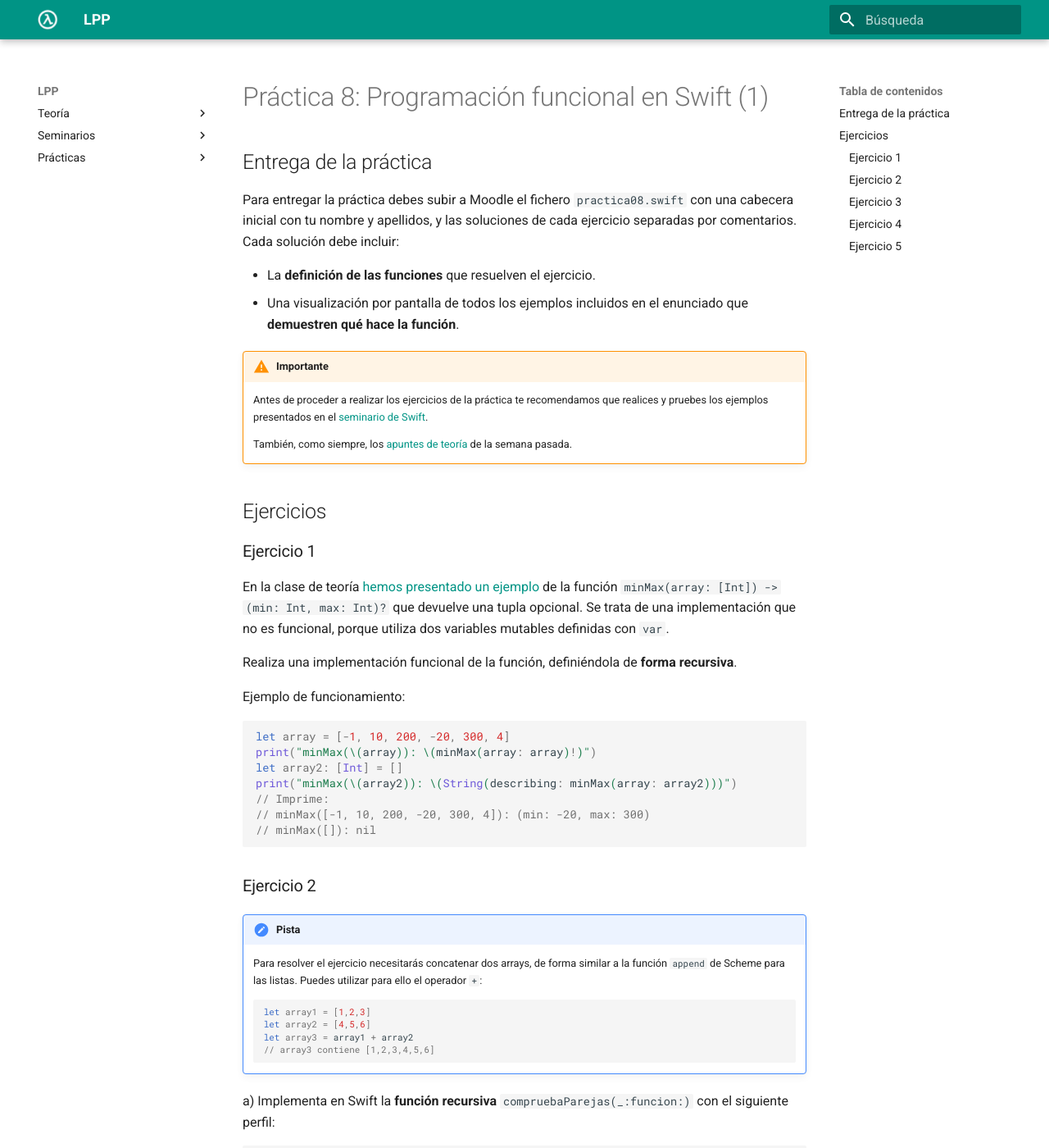
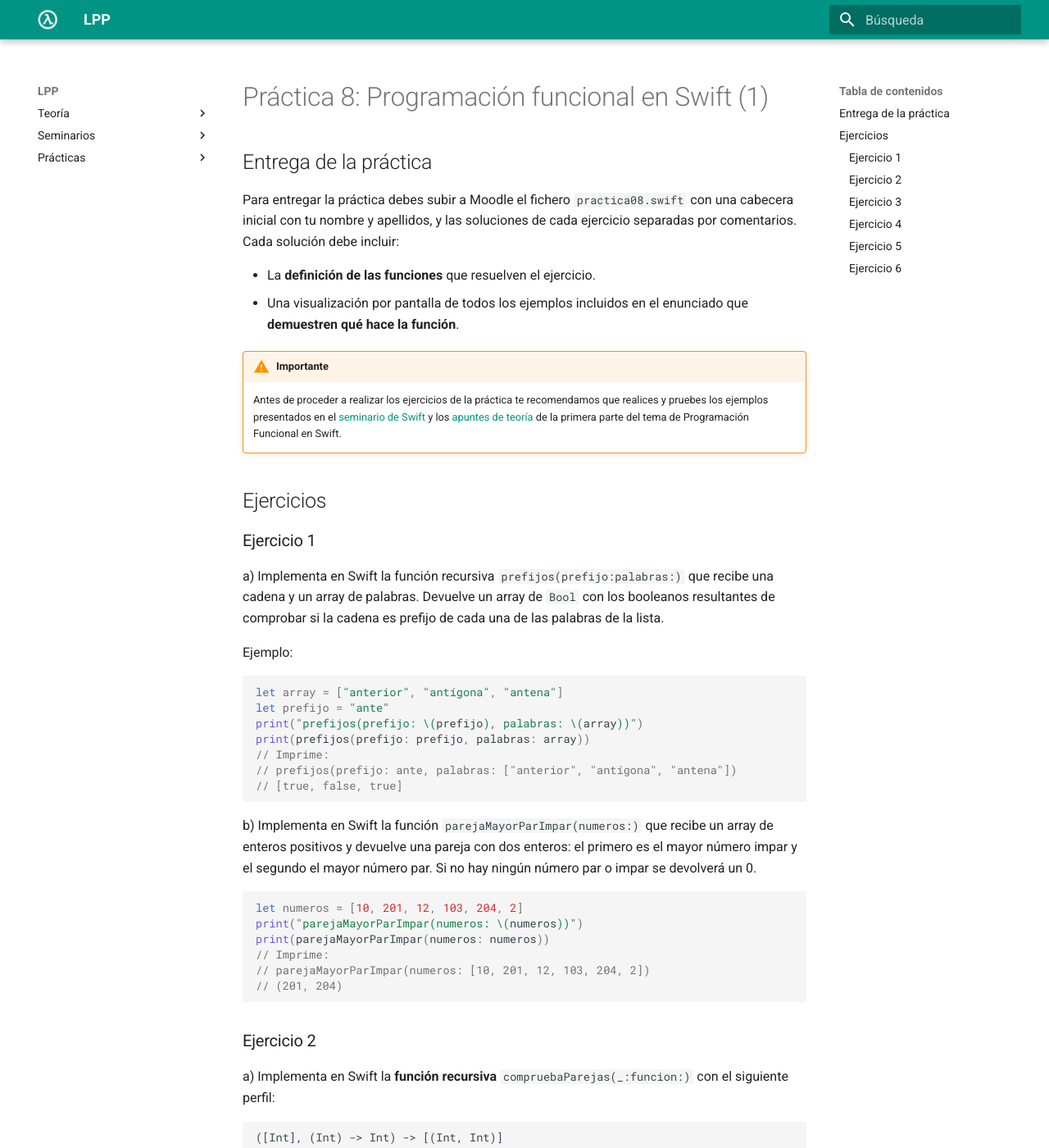
Before and after one commit to domingogallardo/apuntes-lpp, an MkDocs documentation site: the page built from docs/practicas/practica08/practica08.md, in a window 1280 px wide and 1400 px high. Shown: the whole window at 82% size. Built offline with MkDocs 1.6.1 and Material for MkDocs 9.7.7, drawn with Linux system fonts in a browser that asks for light colours; some of the changed text lies outside the part shown.

Commit message:
Actualizados practica y tema 5

````diff
--- a/docs/practicas/practica08/practica08.md
+++ b/docs/practicas/practica08/practica08.md
@@ -14,51 +14,51 @@ solución debe incluir:
 !!! Warning "Importante"
     Antes de proceder a realizar los ejercicios de la
     práctica te recomendamos que realices y pruebes los ejemplos
-    presentados en el [seminario de Swift](https://domingogallardo.github.io/apuntes-lpp/seminarios/seminario2-swift/seminario2-swift.html).
-
-    También, como siempre, los [apuntes de teoría](https://domingogallardo.github.io/apuntes-lpp/teoria/tema05-programacion-funcional-swift/tema05-programacion-funcional-swift.html)
-    de la semana pasada.
+    presentados en el [seminario de
+    Swift](https://domingogallardo.github.io/apuntes-lpp/seminarios/seminario2-swift/seminario2-swift.html)
+    y los [apuntes de
+    teoría](https://domingogallardo.github.io/apuntes-lpp/teoria/tema05-programacion-funcional-swift/tema05-programacion-funcional-swift.html)
+    de la primera parte del tema de Programación Funcional en Swift.
 
 
 ## Ejercicios
 
 ### Ejercicio 1 ###
 
-En la clase de teoría [hemos presentado un
-ejemplo](https://domingogallardo.github.io/apuntes-lpp/teoria/tema05-programacion-funcional-swift/tema05-programacion-funcional-swift.html#ejemplos-de-uso-de-opcionales)
-de la función `minMax(array: [Int]) -> (min: Int, max: Int)?` que
-devuelve una tupla opcional. Se trata de una implementación que no es
-funcional, porque utiliza dos variables mutables definidas con `var`.
+a) Implementa en Swift la función recursiva
+`prefijos(prefijo:palabras:)` que recibe una cadena y un array de
+palabras. Devuelve un array de `Bool` con los booleanos resultantes de
+comprobar si la cadena es prefijo de cada una de las palabras de la
+lista.
 
-Realiza una implementación funcional de la función, definiéndola de
-**forma recursiva**.
-
-Ejemplo de funcionamiento:
+Ejemplo:
 
 ```swift
-let array = [-1, 10, 200, -20, 300, 4]
-print("minMax(\(array)): \(minMax(array: array)!)")
-let array2: [Int] = []
-print("minMax(\(array2)): \(String(describing: minMax(array: array2)))")
+let array = ["anterior", "antígona", "antena"]
+let prefijo = "ante"
+print("prefijos(prefijo: \(prefijo), palabras: \(array))")
+print(prefijos(prefijo: prefijo, palabras: array))
 // Imprime:
-// minMax([-1, 10, 200, -20, 300, 4]): (min: -20, max: 300)
-// minMax([]): nil
+// prefijos(prefijo: ante, palabras: ["anterior", "antígona", "antena"])
+// [true, false, true]
+```
+
+b) Implementa en Swift la función `parejaMayorParImpar(numeros:)` que
+recibe un array de enteros positivos y devuelve una pareja con dos
+enteros: el primero es el mayor número impar y el segundo el mayor
+número par. Si no hay ningún número par o impar se devolverá un 0.
+
+```swift
+let numeros = [10, 201, 12, 103, 204, 2]
+print("parejaMayorParImpar(numeros: \(numeros))")
+print(parejaMayorParImpar(numeros: numeros))
+// Imprime:
+// parejaMayorParImpar(numeros: [10, 201, 12, 103, 204, 2])
+// (201, 204)
 ```
 
 
 ### Ejercicio 2 ###
-
-!!! Hint "Pista"
-    Para resolver el ejercicio necesitarás concatenar dos arrays, de
-    forma similar a la función `append` de Scheme para las
-    listas. Puedes utilizar para ello el operador `+`:
-
-    ```swift
-    let array1 = [1,2,3]
-    let array2 = [4,5,6]
-    let array3 = array1 + array2
-    // array3 contiene [1,2,3,4,5,6]
-    ```
 
 a) Implementa en Swift la **función recursiva**
 `compruebaParejas(_:funcion:)` con el siguiente perfil:
@@ -189,15 +189,67 @@ mutua.
 
 
 ```swift
-
 func esPar(x: Int) -> Bool {
     return x % 2 == 0
 }
 
-print("La suma del árbol genérico es: \(suma(arbol: arbol10, cumplen: esPar))")
+print("La suma del árbol es: \(suma(arbol: arbol10, cumplen: esPar))")
 // Imprime: La suma del árbol genérico es: 18
 ```
 
+### Ejercicio 6 ###
+
+a) Define la función `maxOpt(_ x: Int?, _ y: Int?) -> Int?` que
+devuelve el máximo de dos enteros opcionales. En el caso en que ambos
+sean `nil` se devolverá `nil`. En el caso en que uno sea `nil` y el
+otro no se devolverá el entero que no es `nil`. En el caso en que
+ningún parámetro sea `nil` se devolverá el mayor.
+
+Ejemplo:
+
+```swift
+let res1 = maxOpt(nil, nil)
+let res2 = maxOpt(10, nil)
+let res3 = maxOpt(-10, 30)
+print("res1 = \(String(describing: res1))")
+print("res2 = \(String(describing: res2))")
+print("res3 = \(String(describing: res3))")
+// Imprime:
+// res1 = nil
+// res2 = Optional(10)
+// res3 = Optional(30)
+
+```
+
+b1) Escribe una nueva versión del ejercicio 1b) que permita recibir
+números negativos y que devuelva una pareja de `(Int?, Int?)` con
+`nil` en la parte izquierda y/o derecha si no hay número impares o
+pares.
+
+Ejemplo:
+
+```swift
+let numeros2 = [-10, 202, 12, 100, 204, 2]
+print("parejaMayorParImpar2(numeros: \(numeros2))")
+print(parejaMayorParImpar2(numeros: numeros2))
+// Imprime:
+// parejaMayorParImpar2(numeros: [-10, 202, 12, 100, 204, 2])
+// (nil, Optional(204))
+```
+
+b2) Escribe la función `sumaMaxParesImpares(numeros: [Int]) -> Int`
+que llama a la función anterior y devuelve la suma del máximo de los
+pares y el máximo de los impares. El array de números tendrá como
+mínimo un elemento, por lo que el valor devuelto por la función será
+un `Int` (no será `Int?`).
+
+```swift
+print("sumaMaxParesImpares(numeros: \(numeros2))")
+print(sumaMaxParesImpares(numeros: numeros2))
+// Imprime:
+// sumaMaxParesImpares(numeros: [-10, 202, 12, 100, 204, 2])
+// 204
+```
 
 ----
 
````
Also changed, not shown: other parts of docs/practicas/practica08/practica08.md (+3 -3 lines), docs/teoria/tema05-programacion-funcional-swift/tema05-programacion-funcional-swift.md (+5 -3 lines).
